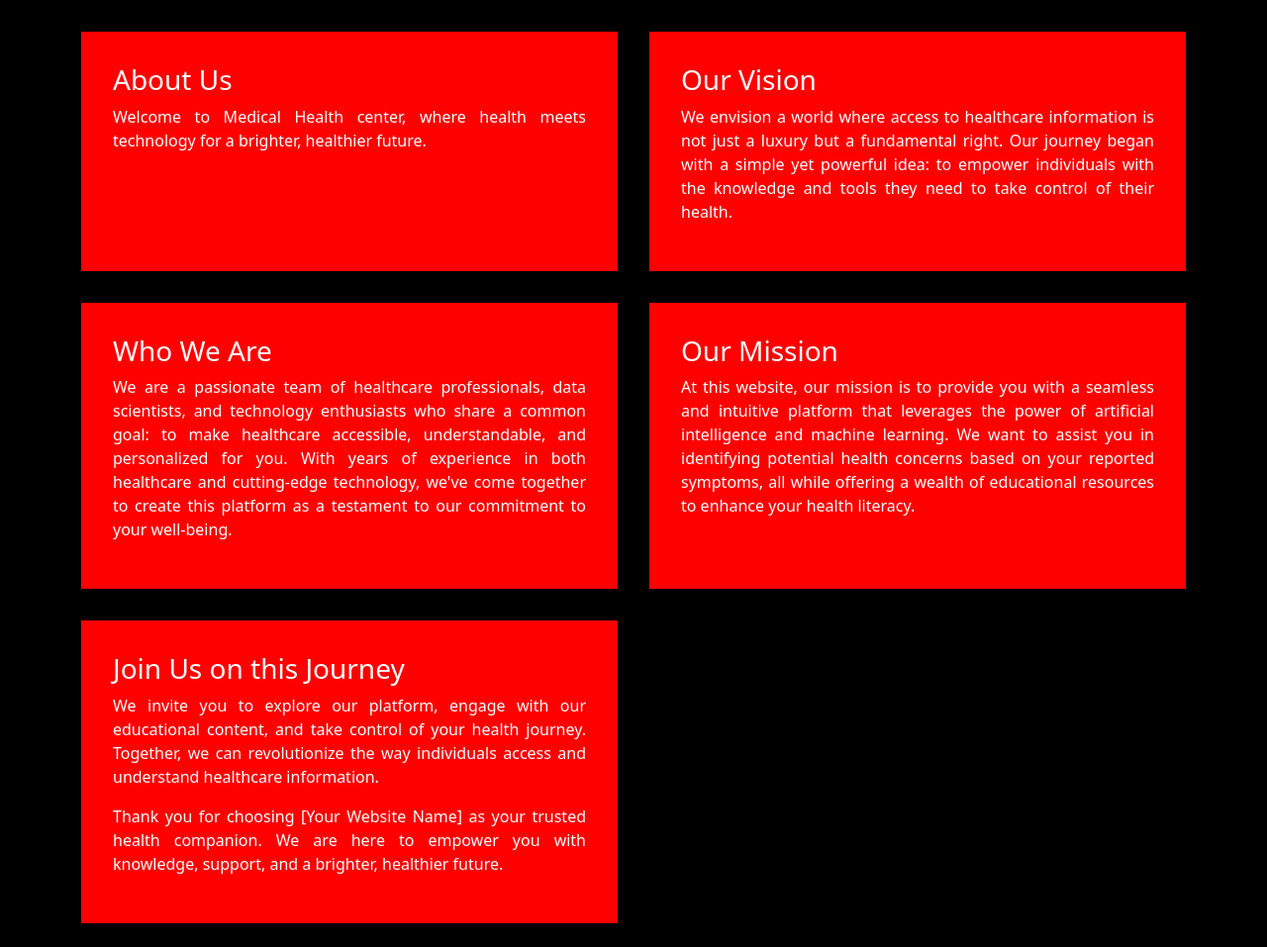
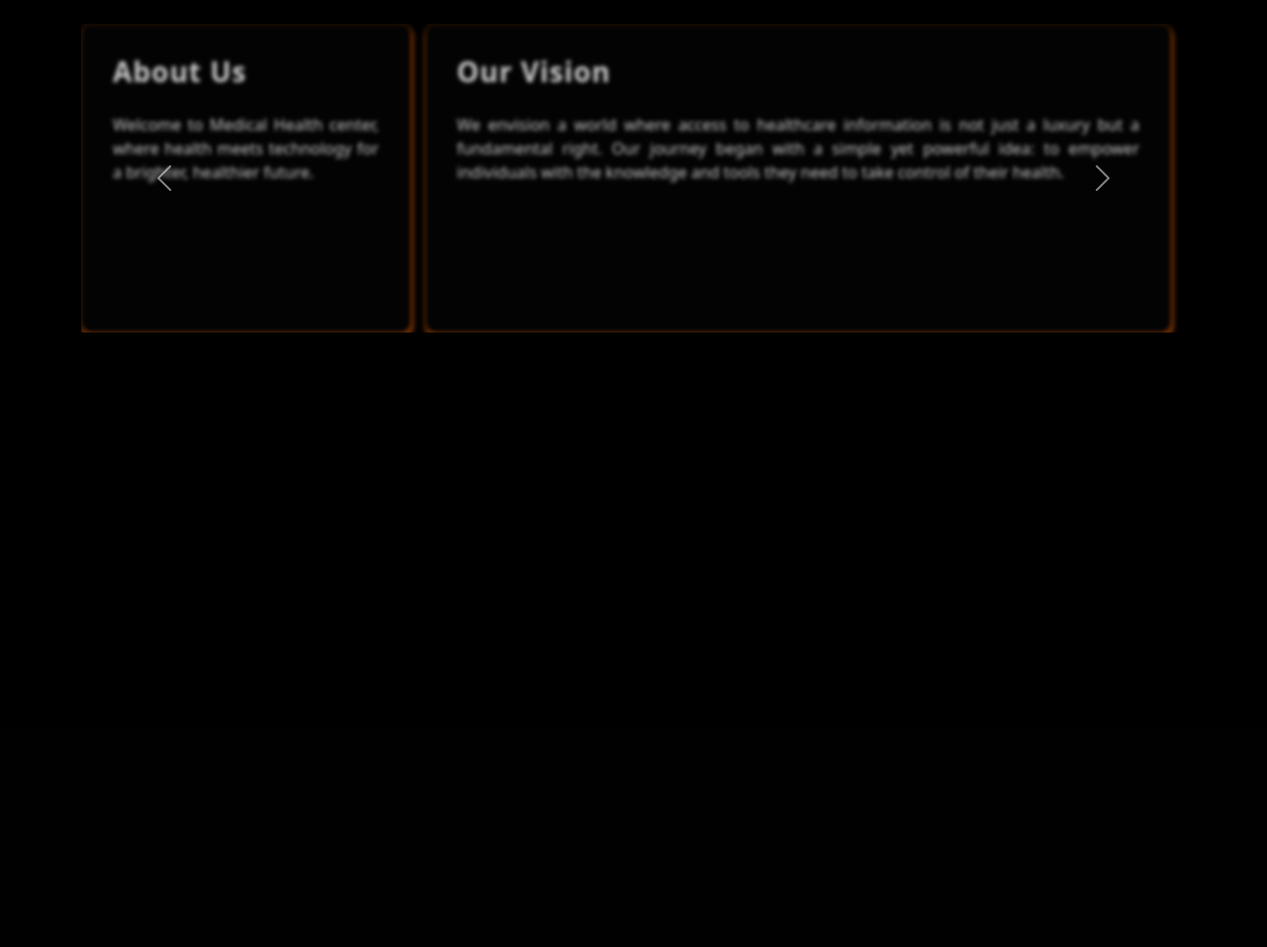
Before and after one commit to PriyankaJoshi112/medicine-recommendation-system, a Flask app: page /about in a window 1280 px wide. Shown: the part 66-1023 px from the top of the page at 99% size. After the commit the page ends 402 px from the top, so only its background shows below. Run offline with Flask 3, Linux system fonts and the light colour scheme; parts of the project's set-up code (start-up, migrations or seed data) failed here and were passed over.

Commit message:
adding new functionality and features to the html pages

```diff
--- a/templates/about.html
+++ b/templates/about.html
@@ -6,13 +6,12 @@
   <title>Bootstrap demo</title>
   <link href="https://cdn.jsdelivr.net/npm/bootstrap@5.3.1/dist/css/bootstrap.min.css" rel="stylesheet" integrity="sha384-4bw+/aepP/YC94hEpVNVgiZdgIC5+VKNBQNGCHeKRQN+PtmoHDEXuppvnDJzQIu9" crossorigin="anonymous">
   <style>
-      h6{
+    h6 {
       color: #ebebeb;
     }
-      body{
+    body {
       background-color: black;
     }
-
     .logo {
       width: 50px;
       height: 50px;
@@ -20,40 +19,47 @@
       margin-top: 0;
       margin-left: 2px;
     }
-
     .myimg {
       width: 50px;
       height: 50px;
       border: 2px solid black;
       border-radius: 25px;
     }
+    .grid-container-parent {
+      margin-top: 2rem;
+    }
+    .grid-container {
+      background-color: rgba(39, 32, 32, 0.148);
+      box-shadow: 1px 4px 3px 2px rgba(239, 102, 5, 0.6);
+      color: #fff;
+      opacity: 0.8;
+      padding: 2rem;
+      border-radius: 10px; /* Rounded corners for cards */
+      height: 312.472px; /* Fixed height for all cards */
+      margin-right: 15px; /* Space between cards */
+      outline: 1px solid rgba(239, 102, 5, 0.6);
+      transition: all 0.6s ease-in-out;
+      filter: blur(2px);
 
-      .grid-container-parent{
-        margin-top: 2rem;
-        display: grid;
-        grid-template-columns: repeat(2,2fr);
-        row-gap: 2rem;
-        column-gap: 2rem;
     }
+    .grid-container:hover{
+      background: linear-gradient(to top, rgba(239, 102, 5, 0.6) 0%, rgba(39, 32, 32, 0.148) 100%);
+      box-shadow: none;
+      border-radius: 10px;
+      scale: 0.9;
+      filter: blur(0px);
 
-      .grid-container{
-        background-color: red;
-        color: #fff;
-        padding: 2rem;
-        transition: all 0.8s ease-in-out;
     }
-
-      .grid-container:hover{
-        scale: 1.1;
-      }
-      .grid-container h5{
-        margin-bottom: 2rem;
+    .grid-container h3 {
+      margin-bottom: 1.5rem;
       letter-spacing: 1px;
       font-weight: 600;
     }
-
-      .grid-container p{
+    .grid-container p {
       text-align: justify;
+    }
+    .carousel-inner {
+      transition: transform 0.5s ease;
     }
   </style>
 </head>
@@ -96,44 +102,54 @@
     </div>
   </nav>
 
-
-
-
   <div class="container my-4 mt-4">
-
-      <div class="grid-container-parent">
+    <div id="carouselExampleControls" class="carousel slide" data-bs-ride="carousel">
+      <div class="carousel-inner">
+        <div class="carousel-item active">
+          <div class="d-flex justify-content-between">
             <div class="grid-container">
-          <h3> About Us</h3>
-          <p>Welcome to Medical Health center, where health meets technology for a brighter, healthier future.
-          </p>
+              <h3>About Us</h3>
+              <p>Welcome to Medical Health center, where health meets technology for a brighter, healthier future.</p>
             </div>
             <div class="grid-container">
               <h3>Our Vision</h3>
-      <p>We envision a world where access to healthcare information is not just a luxury but a fundamental right. Our journey began with a simple yet powerful idea: to empower individuals with the knowledge and tools they need to take control of their health.
-      </p>
+              <p>We envision a world where access to healthcare information is not just a luxury but a fundamental right. Our journey began with a simple yet powerful idea: to empower individuals with the knowledge and tools they need to take control of their health.</p>
             </div>
+          </div>
+        </div>
+        <div class="carousel-item">
+          <div class="d-flex justify-content-between">
             <div class="grid-container">
-          <h3>Who We Are
-          </h3>
-          <p>We are a passionate team of healthcare professionals, data scientists, and technology enthusiasts who share a common goal: to make healthcare accessible, understandable, and personalized for you. With years of experience in both healthcare and cutting-edge technology, we've come together to create this platform as a testament to our commitment to your well-being.
-          </p>
+              <h3>Who We Are</h3>
+              <p>We are a passionate team of healthcare professionals, data scientists, and technology enthusiasts who share a common goal: to make healthcare accessible, understandable, and personalized for you. With years of experience in both healthcare and cutting-edge technology, we've come together to create this platform as a testament to our commitment to your well-being.</p>
             </div>
             <div class="grid-container">
               <h3>Our Mission</h3>
-
-          <p>At this website, our mission is to provide you with a seamless and intuitive platform that leverages the power of artificial intelligence and machine learning. We want to assist you in identifying potential health concerns based on your reported symptoms, all while offering a wealth of educational resources to enhance your health literacy.
-          </p>
-        </div>
-        <div class="grid-container">
-          <h3>Join Us on this Journey
-          </h3>
-          <p>We invite you to explore our platform, engage with our educational content, and take control of your health journey. Together, we can revolutionize the way individuals access and understand healthcare information.
-          </p>
-          <p>Thank you for choosing [Your Website Name] as your trusted health companion. We are here to empower you with knowledge, support, and a brighter, healthier future.
-          </p>
+              <p>At this website, our mission is to provide you with a seamless and intuitive platform that leverages the power of artificial intelligence and machine learning. We want to assist you in identifying potential health concerns based on your reported symptoms, all while offering a wealth of educational resources to enhance your health literacy.</p>
             </div>
           </div>
         </div>
+        <div class="carousel-item">
+          <div class="d-flex justify-content-between">
+            <div class="grid-container">
+              <h3>Join Us on this Journey</h3>
+              <p>We invite you to explore our platform, engage with our educational content, and take control of your health journey. Together, we can revolutionize the way individuals access and understand healthcare information.</p>
+              <p>Thank you for choosing [Your Website Name] as your trusted health companion. We are here to empower you with knowledge, support, and a brighter, healthier future.</p>
+            </div>
+          </div>
+        </div>
+      </div>
+      <button class="carousel-control-prev" type="button" data-bs-target="#carouselExampleControls" data-bs-slide="prev">
+        <span class="carousel-control-prev-icon" aria-hidden="true"></span>
+        <span class="visually-hidden">Previous</span>
+      </button>
+      <button class="carousel-control-next" type="button" data-bs-target="#carouselExampleControls" data-bs-slide="next">
+        <span class="carousel-control-next-icon" aria-hidden="true"></span>
+        <span class="visually-hidden">Next</span>
+      </button>
+    </div>
+  </div>
+
   <script src="https://cdn.jsdelivr.net/npm/bootstrap@5.3.1/dist/js/bootstrap.bundle.min.js" integrity="sha384-HwwvtgBNo3bZJJLYd8oVXjrBZt8cqVSpeBNS5n7C8IVInixGAoxmnlMuBnhbgrkm" crossorigin="anonymous"></script>
 </body>
 </html>
```
Also changed, not shown: templates/blog.html (+12 -0 lines), templates/contact.html (+19 -1 lines), templates/developer.html (+19 -2 lines), templates/index.html (+97 -85 lines). Lines whose indentation alone changed are shown as unchanged.
